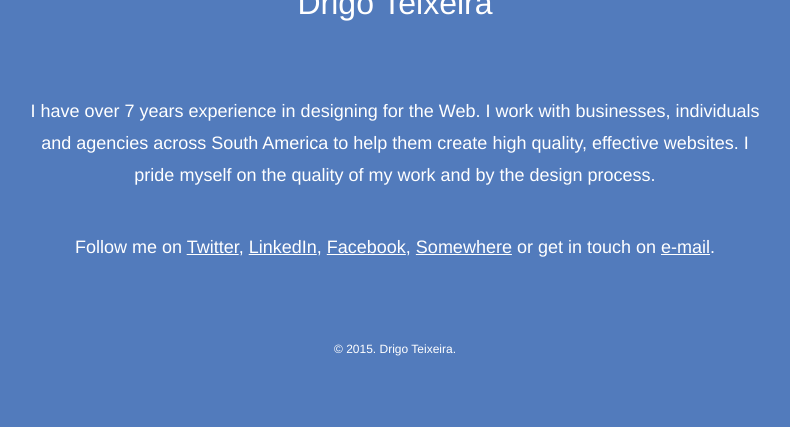
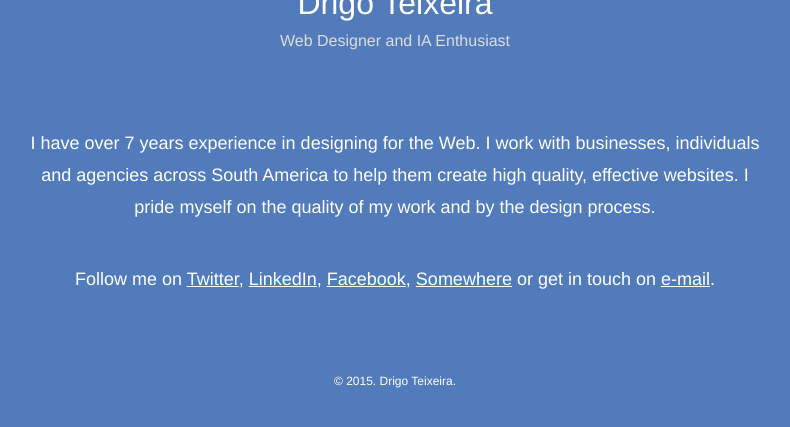
Before and after one commit to drigoteixeira/drigoteixeira.github.io, a Jekyll site: the page built from index.html, in a window 1280 px wide, cut to the strip 164-591 px from the top of the page. Shown: the whole strip, without its empty margins (245-1035 px from the left). Built offline with Jekyll 4.4.1, drawn with Linux system fonts in a browser that asks for light colours.

Commit message:
Update _config.yml

```diff
--- a/_config.yml
+++ b/_config.yml
@@ -1,5 +1,7 @@
 
 name: Drigo Teixeira
+
+description: Web Designer and IA Enthusiast
 
 avatar: https://media.licdn.com/mpr/mpr/shrink_200_200/p/2/005/037/0b0/3d3e4b9.jpg
 
```
